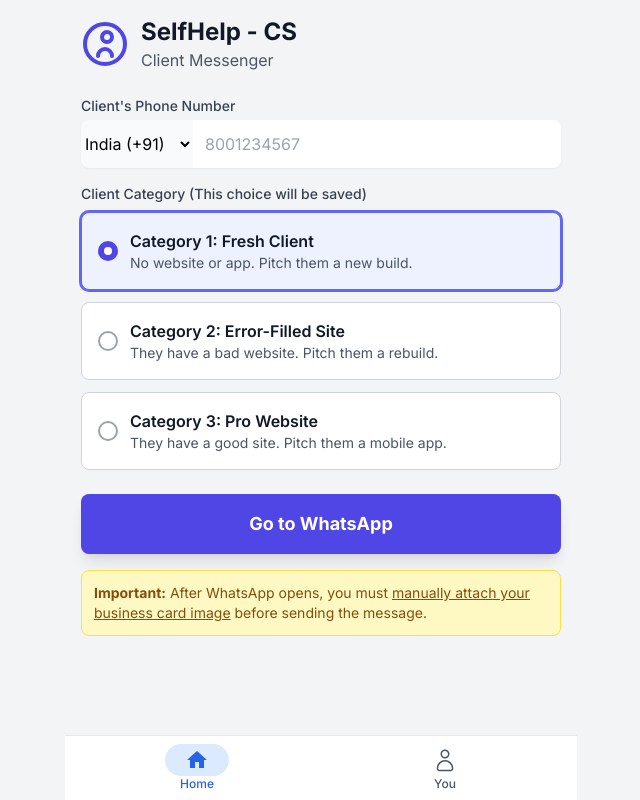
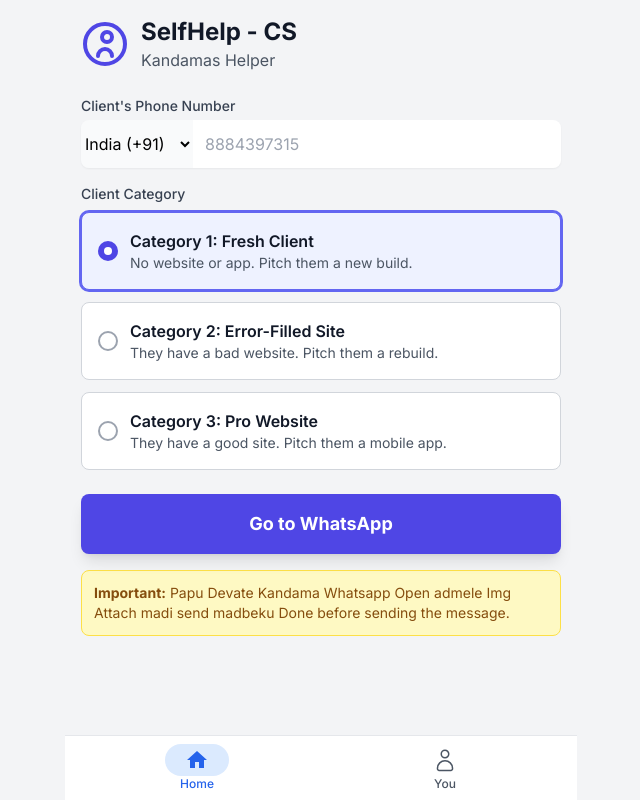
Before and after one commit to VTU-Resources/77, a plain HTML site: page index.html in a window 1280 px wide. Shown: the whole page, without its empty margins (319-959 px from the left). Drawn offline with nearby package versions, Linux system fonts and the light colour scheme.

Commit message:
Update index.html

```diff
--- a/index.html
+++ b/index.html
@@ -3,7 +3,7 @@
 <head>
   <meta charset="UTF-8" />
   <meta name="viewport" content="width=device-width, initial-scale=1.0" />
-  <title>SelfHelp - Client Messenger</title>
+  <title>SelfHelp - By kandamas</title>
   <!-- Load Tailwind CSS from CDN -->
   <script src="https://cdn.tailwindcss.com"></script>
   <script>
@@ -77,7 +77,7 @@
           </svg>
           <div>
             <h1 class="text-2xl font-bold text-gray-900 dark:text-white">SelfHelp - CS</h1>
-            <p class="text-gray-600 dark:text-gray-400">Client Messenger</p>
+            <p class="text-gray-600 dark:text-gray-400">Kandamas Helper</p>
           </div>
         </div>
 
@@ -96,7 +96,7 @@
             <input
               type="tel"
               id="phone-number"
-              placeholder="8001234567"
+              placeholder="8884397315"
               class="flex-1 block w-full rounded-none rounded-r-lg border-gray-300 dark:border-gray-600 bg-white dark:bg-gray-800 dark:text-white focus:ring-indigo-500 focus:border-indigo-500 p-3"
             />
           </div>
@@ -105,7 +105,7 @@
         <!-- Category Selector -->
         <div class="mb-6">
           <label class="block text-sm font-medium text-gray-700 dark:text-gray-300 mb-2">
-            Client Category (This choice will be saved)
+            Client Category
           </label>
           <div class="space-y-3">
             <!-- Category 1 -->
@@ -187,8 +187,7 @@
         <!-- Important Note -->
         <div class="mt-4 p-3 bg-yellow-100 dark:bg-yellow-800 rounded-lg border border-yellow-300 dark:border-yellow-700">
           <p class="text-sm text-yellow-800 dark:text-yellow-100">
-            <span class="font-bold">Important:</span> After WhatsApp opens, you must
-            <span class="underline">manually attach your business card image</span>
+            <span class="font-bold">Important:</span> Papu Devate Kandama Whatsapp Open admele Img Attach madi send madbeku Done</span>
             before sending the message.
           </p>
         </div>
```
